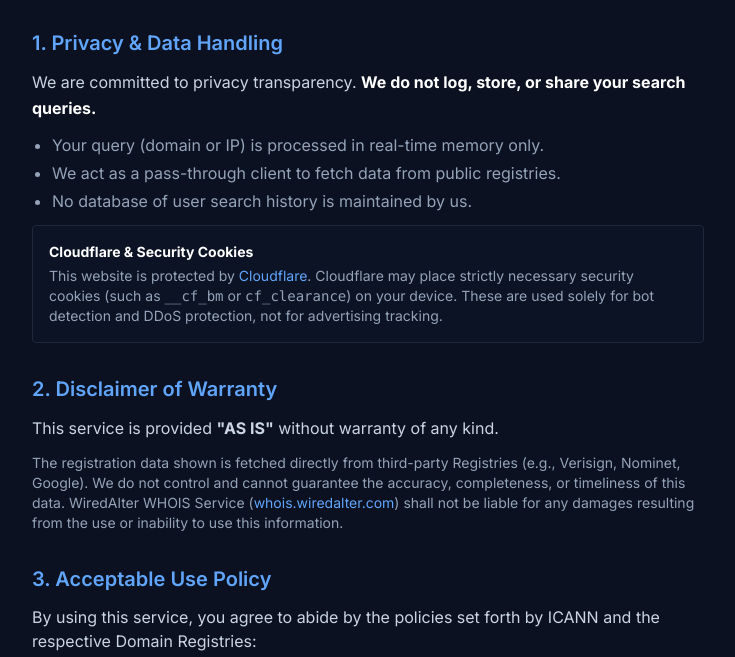
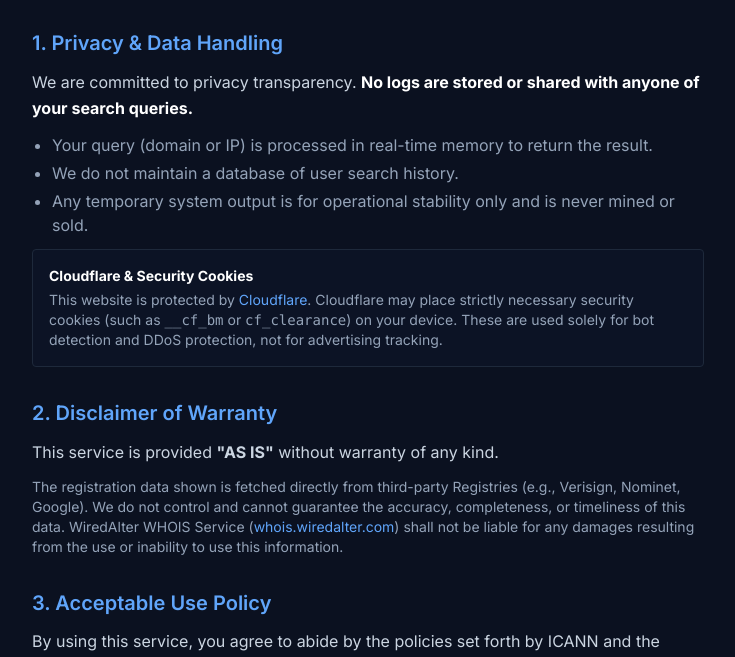
Before and after one commit to buildplan/whois-service, a website: page views/terms.html in a window 1280 px wide. Shown: the part 140-797 px from the top of the page, without its empty margins (272-1007 px from the left). Drawn offline with nearby package versions, Linux system fonts and the light colour scheme.

Commit message:
update terms

```diff
--- a/views/terms.html
+++ b/views/terms.html
@@ -19,14 +19,15 @@
 
         <section class="space-y-3">
             <h2 class="text-xl font-semibold text-blue-400">1. Privacy & Data Handling</h2>
-            <p class="text-slate-300 leading-relaxed">
+
+	    <p class="text-slate-300 leading-relaxed">
                 We are committed to privacy transparency.
-                <span class="font-bold text-white">We do not log, store, or share your search queries.</span>
+                <span class="font-bold text-white">No logs are stored or shared with anyone of your search queries.</span>
             </p>
             <ul class="list-disc pl-5 text-slate-400 space-y-1">
-                <li>Your query (domain or IP) is processed in real-time memory only.</li>
-                <li>We act as a pass-through client to fetch data from public registries.</li>
-                <li>No database of user search history is maintained by us.</li>
+                <li>Your query (domain or IP) is processed in real-time memory to return the result.</li>
+                <li>We do not maintain a database of user search history.</li>
+                <li>Any temporary system output is for operational stability only and is never mined or sold.</li>
             </ul>
 
             <div class="mt-4 bg-slate-900/50 p-4 rounded border border-slate-800 text-sm">
```
